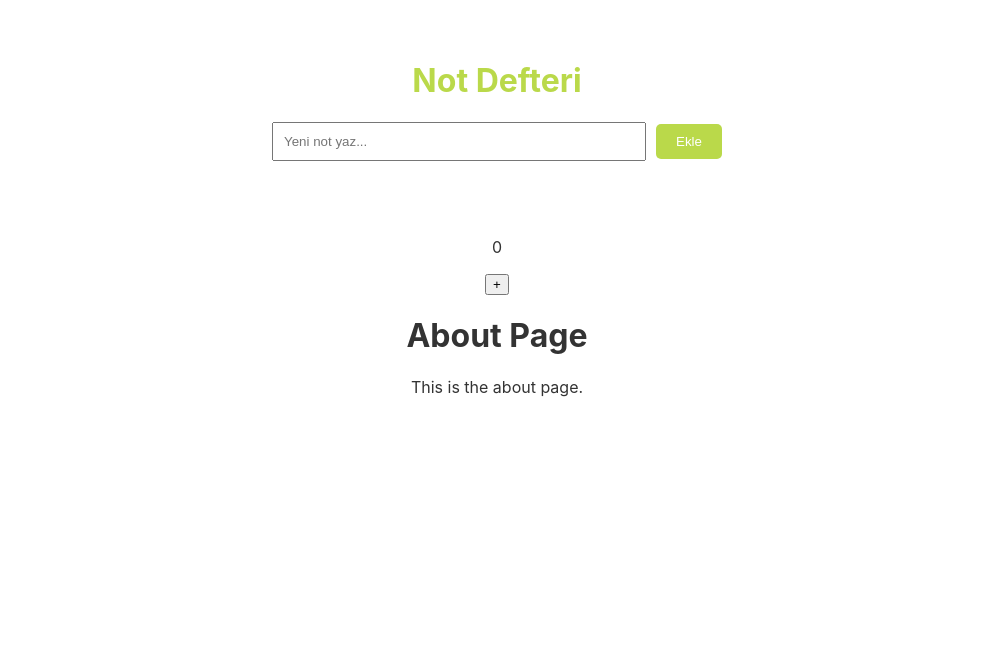
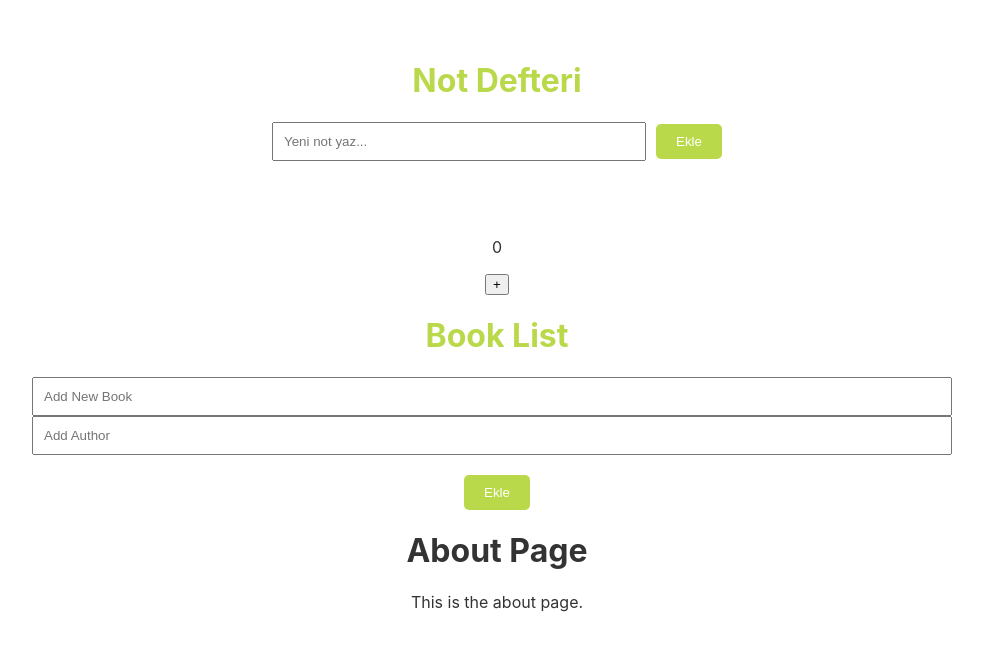
Before and after one commit to mervesenyigit/Create-react-try, a React (Create React App) app: page /about in a window 1280 px wide. Shown: the top 650 px of the page, without its empty margins (143-1126 px from the left). Built offline with nearby package versions, Linux system fonts and the light colour scheme.

Commit message:
Implement book and author addition feature with dynamic list display

```diff
--- a/src/App.js
+++ b/src/App.js
@@ -8,12 +8,16 @@ import Calculator from './components/Calculator';
 import ToDoItem from './components/ToDoItem';
 import BasicNotebook from './components/BasicNotebook';
 import UseStateTryComponent from './components/useStateTryComponent';
+import FavoriteBookList from './components/FavoriteBookList';
+
 
 function App() {
   return (
     <div className="App">
        <BasicNotebook />
        <UseStateTryComponent/>
+       <FavoriteBookList />
+
       <header className="App-header">
         {/* <nav>
           <ul className='nav-ul'>
--- a/src/components/FavoriteBookList.js
+++ b/src/components/FavoriteBookList.js
@@ -1,11 +1,70 @@
-import React from 'react'
+import React, { useState } from 'react'
+import Button from '././Button';
 
 function FavoriteBookList() {
-    const[formData,setFormData]=
+    const[formData,setFormData]=useState(  []
+
+    )
+
+    const[book,setBook]=useState("");
+    const[author,setAuthor]=useState("");
+
+    function addBook(e) {
+        e.preventDefault();
+        setFormData([
+
+            ...formData,
+            { bookName: book, authorName: author
+        }
+        ]);
+
+        setBook('');
+        setAuthor('');
+    }
+
   return (
     <div>
+       <h1 style={{ color:'#BAD94A' }} >Book List</h1>
+          <div>
+            <form onSubmit={addBook} id='form'>
+                <div>
+                <input
+                    type="text"
+                    placeholder="Add New Book"
+                    name='book'
+                    value={book}
+                    onChange={(e) => setBook(e.target.value)}
+                    style={{ width: '70%', padding: '10px', marginRight: '10px' }}
+            />
+                </div>
+                <div>
+                <input
+                        type="text"
+                        placeholder="Add Author "
+                        name='author'
+                        value={author}
+                        onChange={(e) => setAuthor(e.target.value)}
+                        style={{ width: '70%', padding: '10px', marginRight: '10px', marginBottom:'20px'}}
+                        />
+                </div>
+
+
+
+            <Button onClick={addBook} backgroundColor="#BAD94A"  color="white" cursor="pointer">
+              Ekle
+            </Button>
+            </form>
+            <ul>
+                {formData.map((item, index) => (
+                    <li key={index}>
+                        {item.bookName} - {item.authorName}
+                    </li>
+                ))}
+            </ul>
 
     </div>
+    </div>
+
   )
 }
 
```
